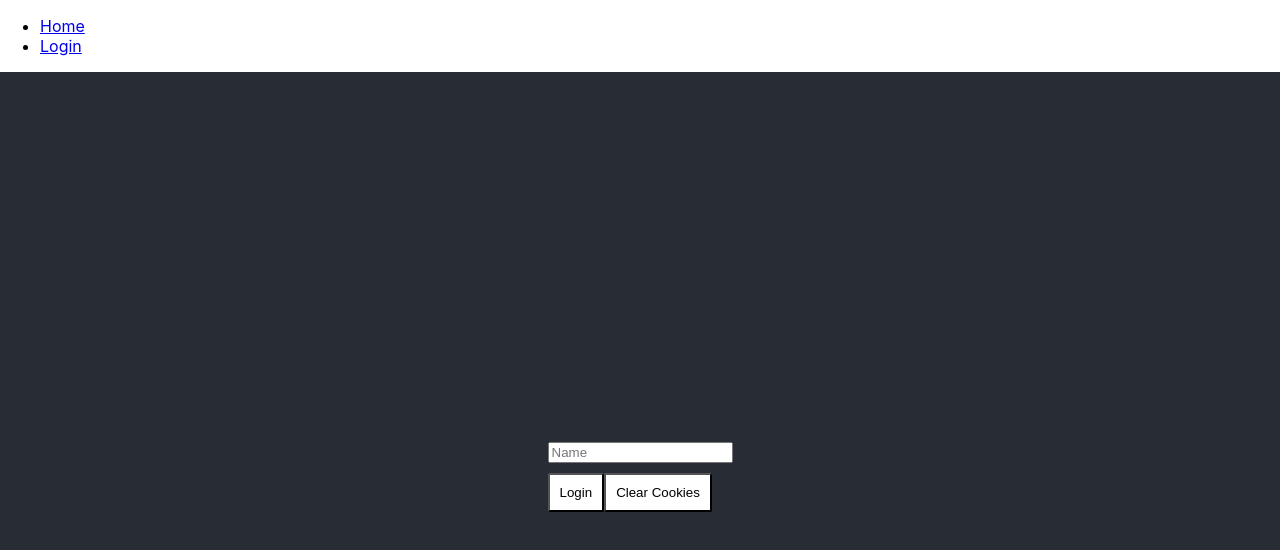
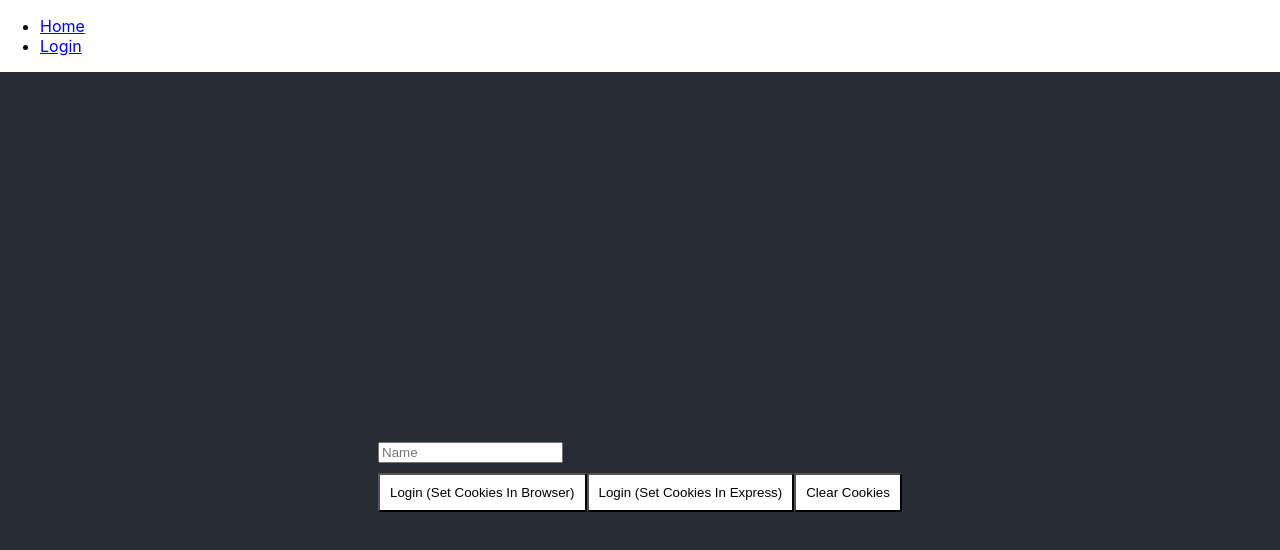
Before and after one commit to justinthelaw/ussf-sdi, a React (Create React App) app in the folder Week_7/cookies_CFU3/: page /login in a window 1280 px wide. Shown: the top 550 px of the page. Built offline with nearby package versions, Linux system fonts and the light colour scheme.

Commit message:
Refactored button handles cookies_CFU3

```diff
--- a/Week_7/cookies_CFU3/src/components/Home.js
+++ b/Week_7/cookies_CFU3/src/components/Home.js
@@ -13,7 +13,10 @@ export default class Home extends React.Component {
   componentDidMount() {
     const getName = () => {
       fetch(`http://localhost:5001/cookies/name`, { credentials: 'include' })
-        .then(this.setState({ name: cookies.get('name') }))
+        .then(response => { if (response) return response })
+        .then(response => cookies.get('name'))
+        .then(cookieName => this.setState({ name: cookieName }))
+        .then(console.log(document.cookie))
     }
     getName();
   }
--- a/Week_7/cookies_CFU3/src/components/Login.js
+++ b/Week_7/cookies_CFU3/src/components/Login.js
@@ -18,7 +18,7 @@ export default function Login() {
     setName(e.target.value)
   }
 
-  function handleClick(e) {
+  function handleBrowser(e) {
     e.preventDefault();
     fetch(`http://localhost:5001/login`, {
       credentials: 'include', method: 'POST', headers: {
@@ -31,6 +31,16 @@ export default function Login() {
       .then(cookies.set('name', name))
   }
 
+  async function handleExpress(e) {
+    e.preventDefault();
+    await fetch(`http://localhost:5001/login?name=${name}`, {
+      credentials: 'include', method: 'GET', headers: {
+        'Content-Type': 'application/json',
+        'Accept': 'application/json'
+      }
+    })
+  }
+
   function handleClear(e) {
     e.preventDefault();
     cookies.remove('name')
@@ -40,8 +50,6 @@ export default function Login() {
         'Accept': 'application/json'
       }
     })
-      .then(response => response.json())
-      .then(data => console.log(data))
   }
 
 
@@ -49,7 +57,8 @@ export default function Login() {
     <form type="submit">
       <label htmlFor="name" />
       <input type="text" name="name" placeholder="Name" onChange={e => handleChange(e)} /> <br />
-      <Button type="submit" onClick={e => handleClick(e)}>Login</Button>
+      <Button type="submit" onClick={e => handleBrowser(e)}>Login (Set Cookies In Browser)</Button>
+      <Button type="submit" onClick={e => handleExpress(e)}>Login (Set Cookies In Express)</Button>
       <Button type="submit" onClick={e => handleClear(e)}>Clear Cookies</Button>
     </form>
   )
```
Also changed, not shown: 1 other file (tests, documents, lock files or other folders).
